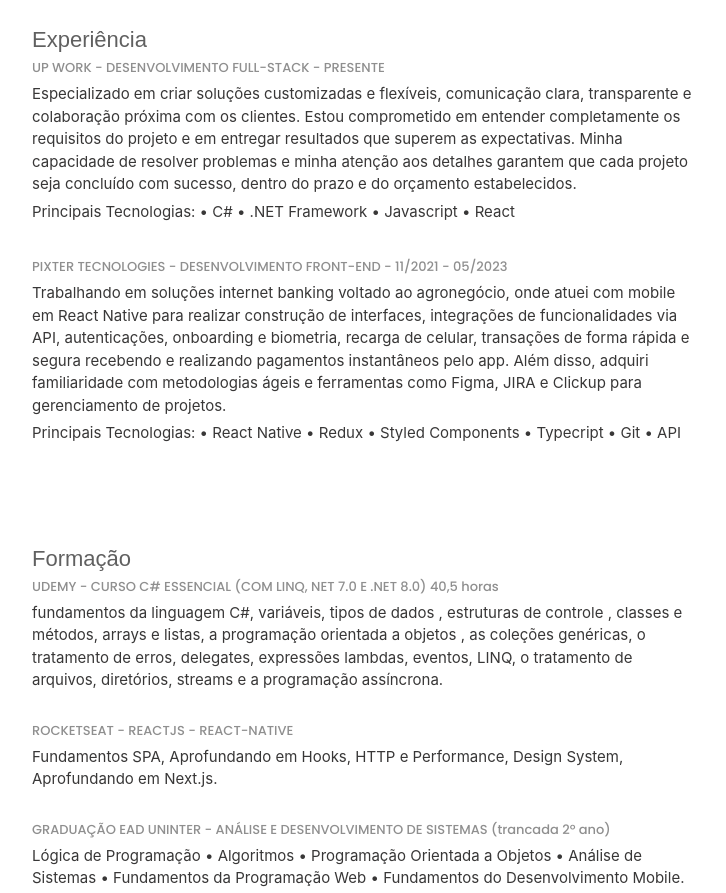
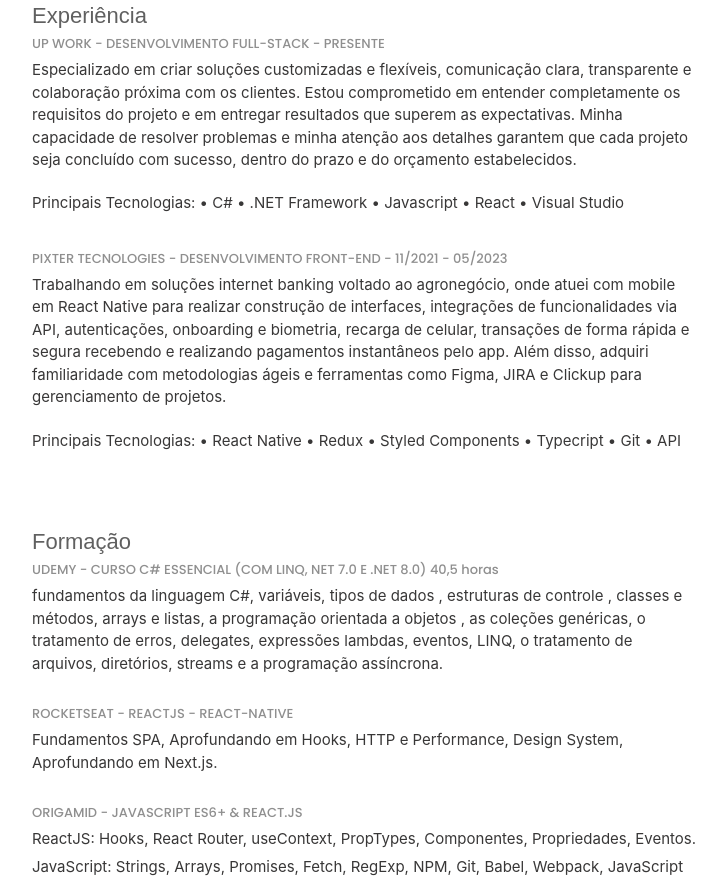
Before and after one commit to MikeFernando/cv, a plain HTML site: page index.html in a window 1280 px wide. Shown: the part 419-1312 px from the top of the page, without its empty margins (316-1042 px from the left). Drawn offline with Linux system fonts and the light colour scheme; a web font is replaced by a local one.

Commit message:
add origamid education

```diff
--- a/index.html
+++ b/index.html
@@ -34,7 +34,6 @@
 
         <main>
             <br>
-            <br>
             <h2 class="title-section">Perfil</h2>
             <p>
                 Expertise em Javascript front-end web e mobile na construção de
@@ -47,7 +46,7 @@
 
             <h2 class="title-section">Experiência</h2>
             <strong>UP WORK - DESENVOLVIMENTO FULL-STACK - PRESENTE</strong>
-            <p>
+            <p style="margin-bottom: 1.3rem;">
                 Especializado em criar soluções customizadas e flexíveis, comunicação
                 clara, transparente e colaboração próxima com os clientes. Estou
                 comprometido em entender completamente os requisitos do projeto e em
@@ -57,14 +56,14 @@
                 estabelecidos.
                 <br />
             <p>
-                Principais Tecnologias: • C# • .NET Framework • Javascript • React
+                Principais Tecnologias: • C# • .NET Framework • Javascript • React • Visual Studio
             </p>
             </p>
             <br />
             <strong>
                 PIXTER TECNOLOGIES - DESENVOLVIMENTO FRONT-END - 11/2021 - 05/2023
             </strong>
-            <p>
+            <p style="margin-bottom: 1.3rem;">
                 Trabalhando em soluções internet banking voltado ao agronegócio, onde
                 atuei com mobile em React Native para realizar construção de
                 interfaces, integrações de funcionalidades via API, autenticações,
@@ -78,7 +77,6 @@
                 Typecript • Git • API
             </p>
             </p>
-            <br>
             <br>
             <h2 class="title-section">Formação</h2>
             <strong>
@@ -96,6 +94,15 @@
             <p>
                 Fundamentos SPA, Aprofundando em Hooks, HTTP e Performance, Design
                 System, Aprofundando em Next.js.
+            </p>
+            <br>
+            <strong>ORIGAMID - JAVASCRIPT ES6+ & REACT.JS</strong>
+            <p>
+                ReactJS: Hooks, React Router, useContext, PropTypes, Componentes, Propriedades,
+                Eventos.
+            </p>
+            <p>
+                JavaScript: Strings, Arrays, Promises, Fetch, RegExp, NPM, Git, Babel, Webpack, JavaScript
             </p>
             <br />
             <strong>
```
Also changed, not shown: style.css (line endings or trailing spaces).
